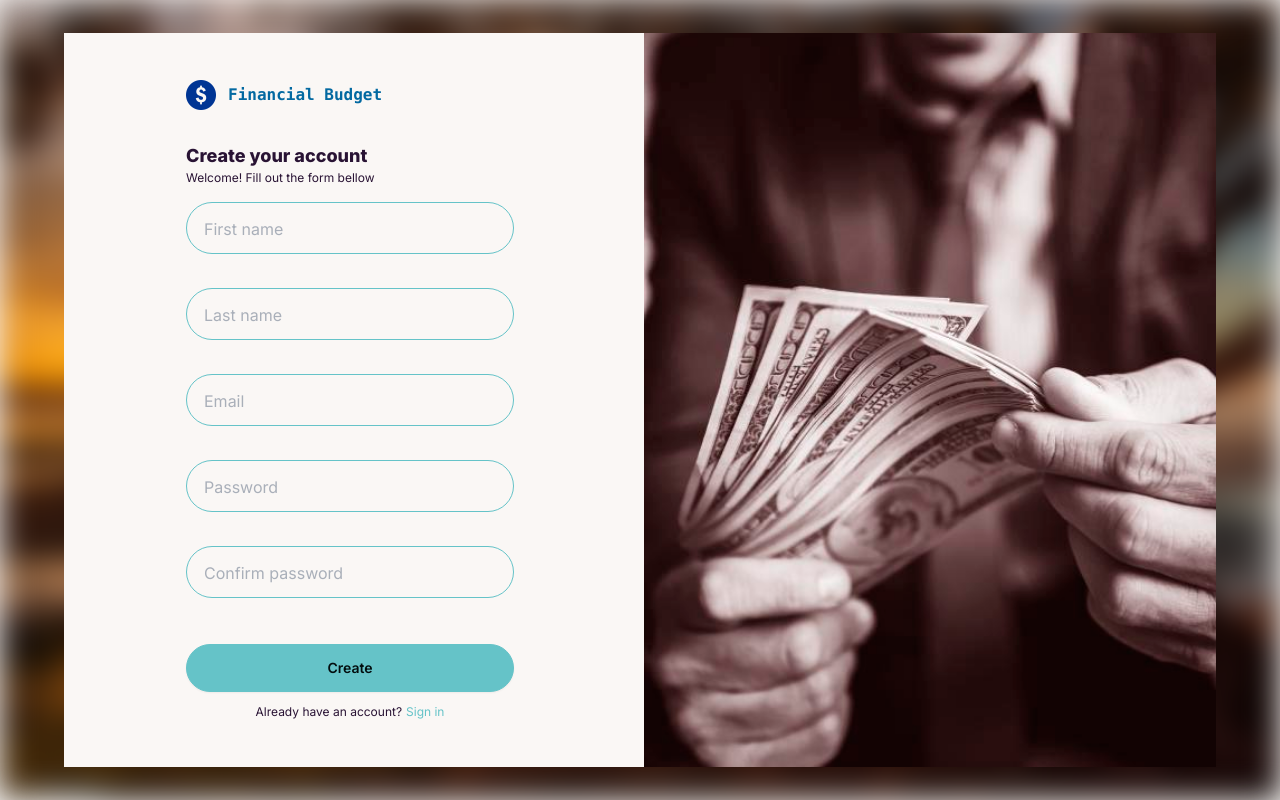
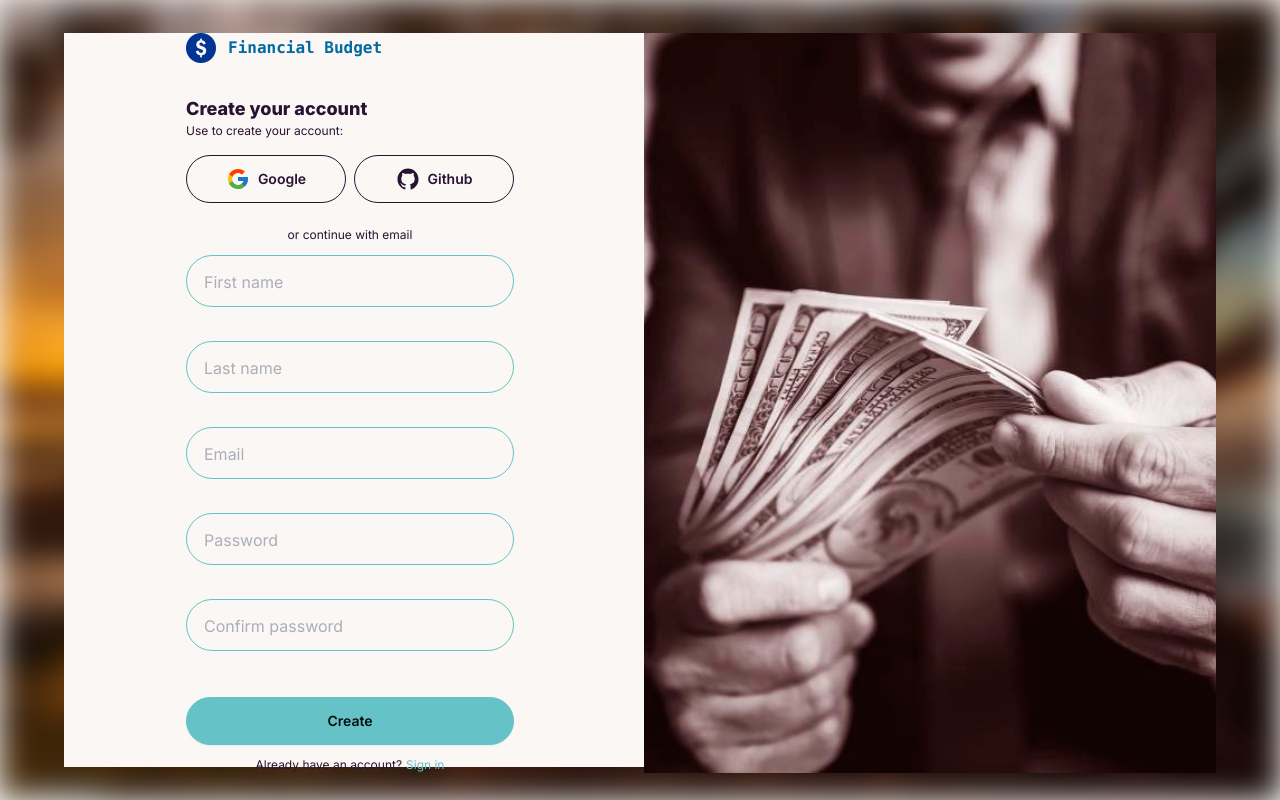
Before and after one commit to zanonjonas-codes/ts-financial-budget, a Next.js app: page /onboarding/signup in a window 1280 px wide. Built offline with nearby package versions, Linux system fonts and the light colour scheme.

Commit message:
signup form

```diff
--- a/src/app/onboarding/signup/page.tsx
+++ b/src/app/onboarding/signup/page.tsx
@@ -1,11 +1,14 @@
 'use client'
 
 import { Logo } from '@/components/Logo'
+import { ProviderLoginButton } from '@/components/ProviderLoginButton'
 import { FormInput } from '@/components/ui/FormInput'
 import { PrimaryLink } from '@/components/ui/PrimaryLink'
 import { z } from '@/libs/zodInstance'
 import { zodResolver } from '@hookform/resolvers/zod'
 import { FormProvider, useForm } from 'react-hook-form'
+import { FcGoogle } from 'react-icons/fc'
+import { IoLogoGithub } from 'react-icons/io'
 
 export interface ISignUpProps {}
 
@@ -38,8 +41,25 @@ export default function SignUp(props: ISignUpProps): JSX.Element {
     <div className="grid md:min-w-96 md:max-w-96 px-7 pt-28 md:pt-0 items-center">
       <Logo className="mb-8" />
       <span className="text-lg font-extrabold">Create your account</span>
+      <span className="text-xs mb-4">Use to create your account:</span>
 
-      <span className="text-xs mb-4">Welcome! Fill out the form bellow</span>
+      <div className="grid grid-cols-2 gap-x-2 mb-6">
+        <ProviderLoginButton provider="google" label="Google">
+          <FcGoogle className="size-6" />
+        </ProviderLoginButton>
+
+        <ProviderLoginButton provider="github" label="Github">
+          <IoLogoGithub className="size-6" />
+        </ProviderLoginButton>
+      </div>
+
+      <div className="flex items-center justify-center mb-3 flex-no">
+        <hr className="w-full h-px border-0 dark:bg-primary " />
+        <div className="text-xs px-3 bg-base-100 whitespace-nowrap">
+          or continue with email
+        </div>
+        <hr className="w-full h-px border-0 dark:bg-primary " />
+      </div>
 
       <FormProvider {...methods}>
         <form onSubmit={methods.handleSubmit(onSubmit)}>
```
